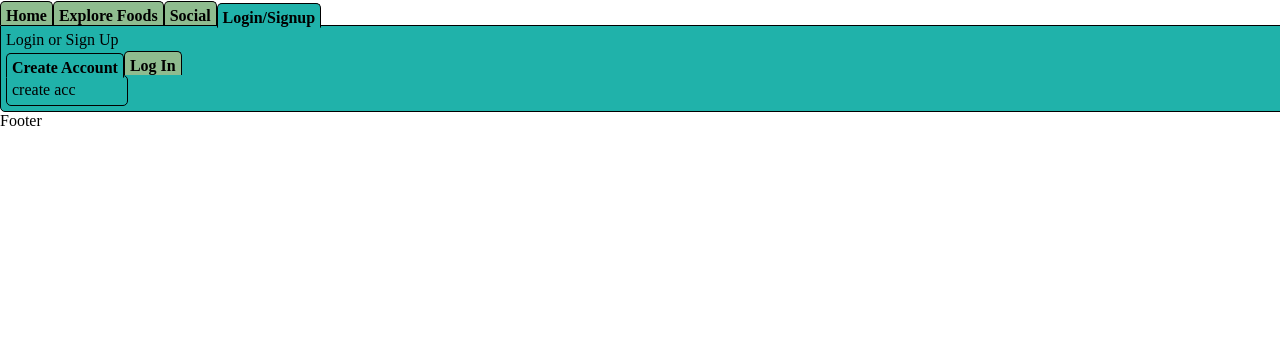
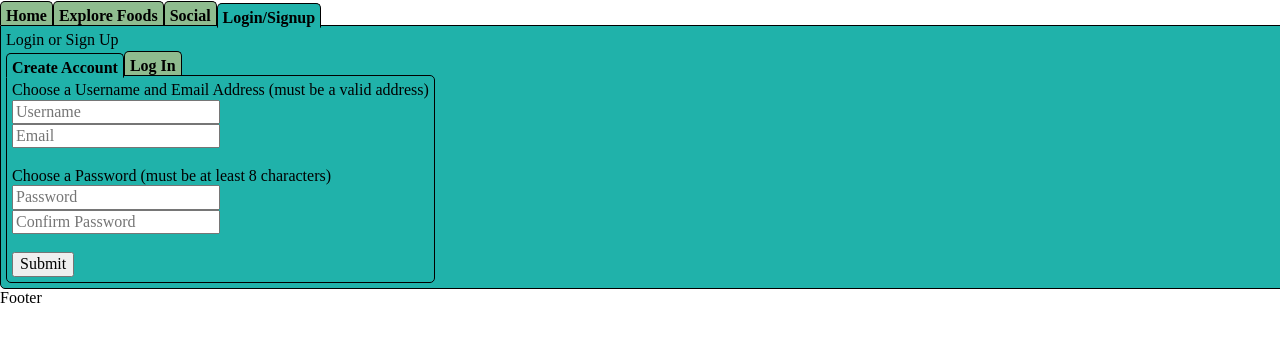
Before and after one commit to Nicholas-Gregory/ProteinHelper, a React (Vite) app in the folder client/: page /auth/signup in a window 1280 px wide. Shown: the top 342 px of the page. Built offline with nearby package versions, Linux system fonts and the light colour scheme.

Commit message:
Improvement: Layout: Auth (redirects to account page on login); Page: CreateAccount;

```diff
--- a/client/src/contexts/UserContext.jsx
+++ b/client/src/contexts/UserContext.jsx
@@ -1,7 +1,7 @@
 import React, { useContext, useEffect, useState } from 'react';
 import { apiCall } from '../utils/http';
 
-export const LOCAL_STORAGE_KEY = 'protein-helper.auth-token';
+const LOCAL_STORAGE_KEY = 'protein-helper.auth-token';
 
 export const UserContext = React.createContext();
 
@@ -60,8 +60,16 @@ export default function UserProvider({ children }) {
         localStorage.removeItem(LOCAL_STORAGE_KEY);
     }
 
-    async function signup() {
+    async function signup(data) {
+        const response = await apiCall('POST', '/auth/create', data);
 
+        if (!response.error) {
+            localStorage.setItem(LOCAL_STORAGE_KEY, response.token);
+
+            setUser(response.user);
+        }
+
+        return response;
     }
 
     function authorize() {
--- a/client/src/layouts/Auth.jsx
+++ b/client/src/layouts/Auth.jsx
@@ -1,16 +1,22 @@
 import { Outlet, useLocation, useNavigate } from "react-router-dom";
 import TabNav from "../components/TabNav";
 import { useEffect, useState } from "react";
+import { useAuth } from "../contexts/UserContext";
 
 export default function Auth({}) {
     const navigate = useNavigate();
     const location = useLocation();
     const path = location.pathname.split('/');
     const [page, setPage] = useState(path[path.length - 1]);
+    const { user } = useAuth();
 
     useEffect(() => {
         setPage(path[path.length - 1]);
-    }, [location])
+    }, [location]);
+
+    useEffect(() => {
+        if (user) navigate(`/users/${user.id}`);
+    }, [user]);
 
     function handleSelect(name) {
         setPage(name);
--- a/client/src/main.jsx
+++ b/client/src/main.jsx
@@ -2,7 +2,7 @@ import React from 'react'
 import ReactDOM from 'react-dom/client'
 import 'normalize.css'
 import './style.css'
-import UserProvider, { LOCAL_STORAGE_KEY } from './contexts/UserContext'
+import UserProvider from './contexts/UserContext'
 import App from './App'
 
 
--- a/client/src/pages/CreateAccount.jsx
+++ b/client/src/pages/CreateAccount.jsx
@@ -1,11 +1,134 @@
+import { useState } from "react";
 import { useAuth } from "../contexts/UserContext"
+import { useNavigate } from "react-router-dom";
 
 export default function CreateAccount({}) {
-    const { signup } = useAuth();
+    const [emailInput, setEmailInput] = useState('');
+    const [usernameInput, setUsernameInput] = useState('');
+    const [passwordInput, setPasswordInput] = useState('');
+    const [confirmPasswordInput, setConfirmPasswordInput] = useState('');
+    const [error, setError] = useState(null);
+    const { signup, user } = useAuth();
+    const navigate = useNavigate();
+
+    function checkPasswords(first, second) {
+        setError(null);
+
+        if (first !== second) {
+            setError('Passwords do not match.');
+        } else if (first.length < 8) {
+            setError('Password must be at least 8 characters.');
+        }
+    }
+
+    function handleUsernameInputChange(e) {
+        setError(null);
+
+        setUsernameInput(e.target.value);
+    }
+
+    function handleEmailInputChange(e) {
+        const value = e.target.value;
+
+        setError(null);
+
+        setEmailInput(value);
+
+        if (!/^[\w-.!#$&'*+=?^`{}|~/]+@([\w-]+\.)+[\w-]{2,}$/.test(value)) {
+            setError('Must input a valid email address');
+        }
+    }
+
+    function handlePasswordInputChange(e) {
+        const value = e.target.value;
+
+        setPasswordInput(value);
+
+        checkPasswords(value, confirmPasswordInput);
+    }
+
+    function handleConfirmPasswordInputChange(e) {
+        const value = e.target.value;
+
+        setConfirmPasswordInput(value);
+
+        checkPasswords(value, passwordInput);
+    }
+
+    async function handleCreateAccountFormSubmit(e) {
+        e.preventDefault();
+
+        let response;
+        if (!error) {
+            response = await signup({
+                username: usernameInput,
+                email: emailInput,
+                password: passwordInput
+            });
+        }
+
+        if (response.error) {
+            setError(response.type);
+            return;
+        }
+    }
 
     return (
         <>
-            create acc
+            <form>
+                Choose a Username and Email Address (must be a valid address) <br />
+                <input
+                    id="username-input"
+                    type="text"
+                    placeholder="Username"
+                    value={usernameInput}
+                    onChange={handleUsernameInputChange}
+                />
+
+                <br />
+                <input
+                    id="email-input"
+                    type="text"
+                    placeholder="Email"
+                    value={emailInput}
+                    onChange={handleEmailInputChange}
+                />
+
+                <br />
+                <br />
+                Choose a Password (must be at least 8 characters)
+                <br />
+                <input
+                    id="password-input"
+                    type="password"
+                    placeholder="Password"
+                    value={passwordInput}
+                    onChange={handlePasswordInputChange}
+                />
+
+                <br />
+                <input
+                    id="confirm-password-input"
+                    type="password"
+                    placeholder="Confirm Password"
+                    value={confirmPasswordInput}
+                    onChange={handleConfirmPasswordInputChange}
+                />
+
+                <br />
+                <br />
+                <button
+                    onClick={handleCreateAccountFormSubmit}
+                >
+                    Submit
+                </button>
+            </form>
+
+            {error &&
+                <p>
+                    {error}
+                </p>
+            }
         </>
     )
 }
--- a/client/src/pages/Login.jsx
+++ b/client/src/pages/Login.jsx
@@ -51,7 +51,6 @@ export default function Login({}) {
 
     return (
         <>
-            Login
             <form>
                 <input
                     type="text"
@@ -60,6 +59,8 @@ export default function Login({}) {
                     value={usernameOrEmailInput}
                     onChange={handleUsernameOrEmailInputChange}
                 />
+
+                <br />
                 <input
                     type="text"
                     id="password"
@@ -67,6 +68,9 @@ export default function Login({}) {
                     value={passwordInput}
                     onChange={handlePasswordInputChange}
                 />
+
+                <br />
+                <br />
                 <button onClick={handleLoginSubmit}>Submit</button>
             </form>
 
```
Also changed, not shown: 2 other files (tests, documents, lock files or other folders).
